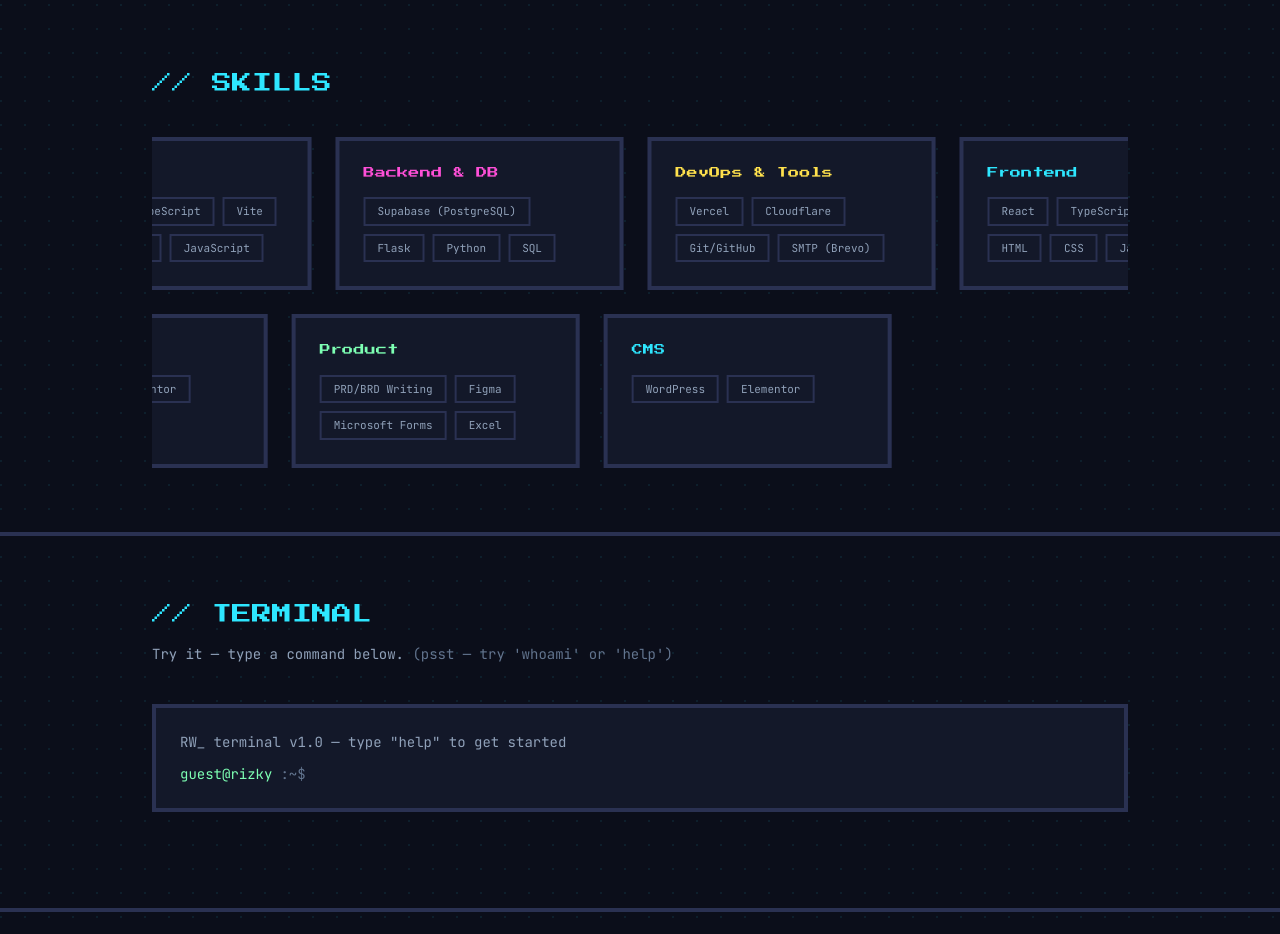
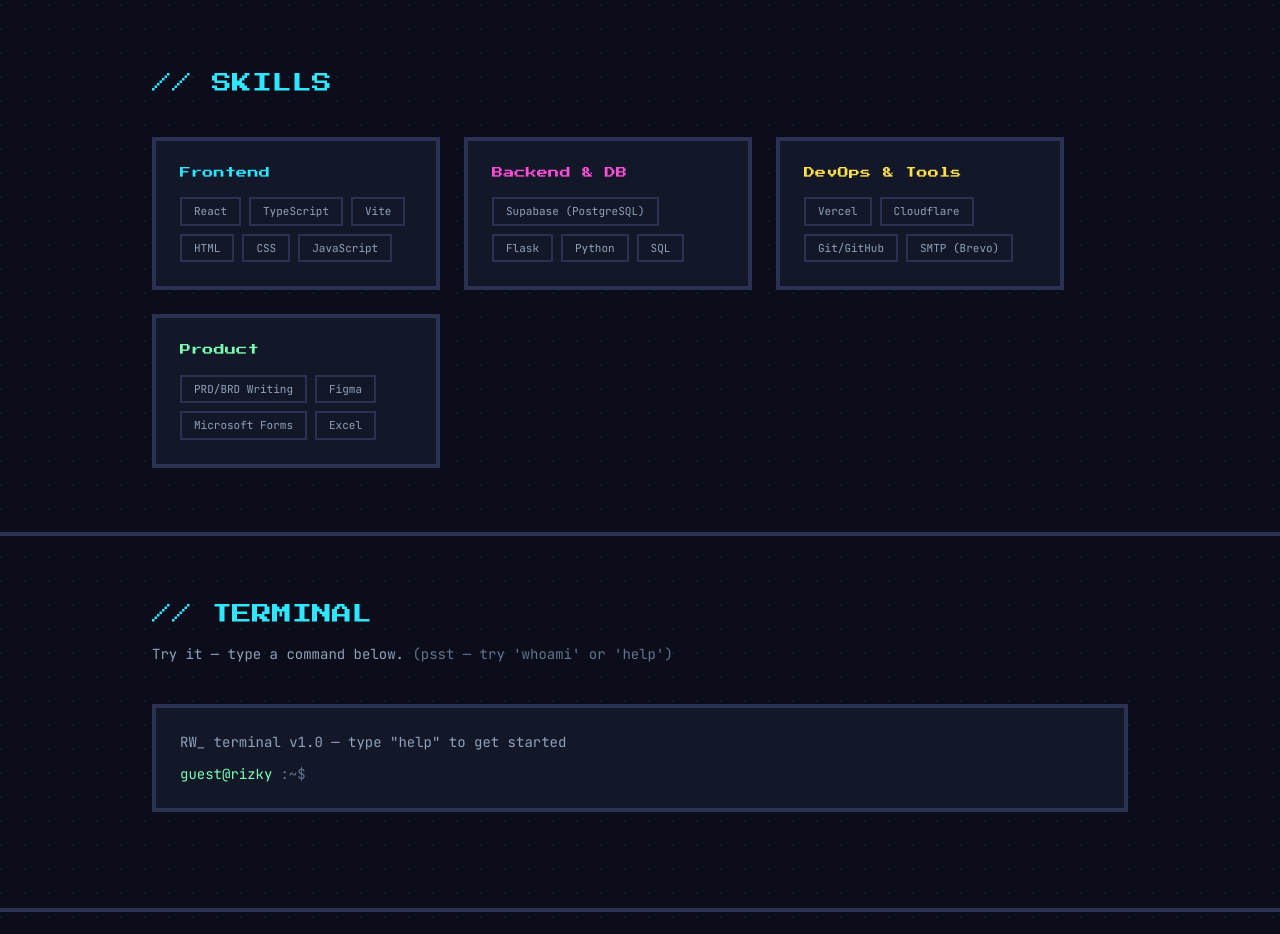
Before and after one commit to rizkywidodo/Portfolio, a React (Vite) app: page / in a window 1280 px wide. Shown: the part 1340-2274 px from the top of the page. Built offline with nearby package versions, Linux system fonts and the light colour scheme.

Commit message:
Simplify Skills to a static single row, drop CMS category

```diff
--- a/src/components/Skills.tsx
+++ b/src/components/Skills.tsx
@@ -1,12 +1,10 @@
-import { useState } from 'react'
-
 type SkillGroup = {
   category: string
   color: string
   items: string[]
 }
 
-const topRow: SkillGroup[] = [
+const skillGroups: SkillGroup[] = [
   {
     category: 'Frontend',
     color: 'text-cyan',
@@ -22,22 +20,12 @@
     color: 'text-yellow',
     items: ['Vercel', 'Cloudflare', 'Git/GitHub', 'SMTP (Brevo)'],
   },
-]
-
-const bottomRow: SkillGroup[] = [
   {
     category: 'Product',
     color: 'text-green',
     items: ['PRD/BRD Writing', 'Figma', 'Microsoft Forms', 'Excel'],
   },
-  {
-    category: 'CMS',
-    color: 'text-cyan',
-    items: ['WordPress', 'Elementor'],
-  },
 ]
-
-const SECONDS_PER_CARD = 7
 
 function SkillCard({ group }: { group: SkillGroup }) {
   return (
@@ -61,49 +49,16 @@
   )
 }
 
-function MarqueeRow({
-  groups,
-  direction,
-}: {
-  groups: SkillGroup[]
-  direction: 'left' | 'right'
-}) {
-  const [paused, setPaused] = useState(false)
-  // *2 for the duplicated content, so speed (not just duration) stays
-  // consistent regardless of how many cards are in a given row.
-  const duration = groups.length * 2 * SECONDS_PER_CARD
-
-  return (
-    <div className="overflow-hidden">
-      <div
-        className="flex w-max gap-6"
-        onMouseEnter={() => setPaused(true)}
-        onMouseLeave={() => setPaused(false)}
-        style={{
-          animationName: `marquee-${direction}`,
-          animationDuration: `${duration}s`,
-          animationTimingFunction: 'linear',
-          animationIterationCount: 'infinite',
-          animationPlayState: paused ? 'paused' : 'running',
-        }}
-      >
-        {[...groups, ...groups].map((group, i) => (
-          <SkillCard key={`${group.category}-${i}`} group={group} />
-        ))}
-      </div>
-    </div>
-  )
-}
-
 function Skills() {
   return (
     <section id="skills" className="border-t-4 border-border">
       <div className="mx-auto max-w-5xl px-6 pt-24 pb-16">
         <h2 className="font-pixel text-xl text-cyan">// SKILLS</h2>
 
-        <div className="mt-10 space-y-6">
-          <MarqueeRow groups={topRow} direction="left" />
-          <MarqueeRow groups={bottomRow} direction="right" />
+        <div className="mt-10 flex flex-wrap gap-6">
+          {skillGroups.map((group) => (
+            <SkillCard key={group.category} group={group} />
+          ))}
         </div>
       </div>
     </section>
--- a/src/index.css
+++ b/src/index.css
@@ -41,24 +41,6 @@
   }
 }
 
-@keyframes marquee-left {
-  from {
-    transform: translateX(0);
-  }
-  to {
-    transform: translateX(-50%);
-  }
-}
-
-@keyframes marquee-right {
-  from {
-    transform: translateX(-50%);
-  }
-  to {
-    transform: translateX(0);
-  }
-}
-
 @keyframes pixel-explode {
   from {
     transform: translate(0, 0) scale(1);
```
